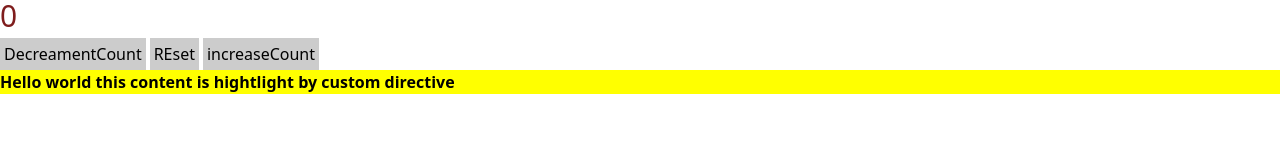
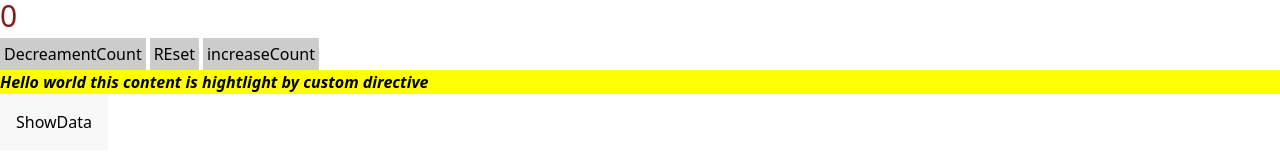
Before and after one commit to gyamficodes/vue-motion, a Vue app: page /learning in a window 1280 px wide. Shown: the part 271-438 px from the top of the page. Built offline with nearby package versions, Linux system fonts and the light colour scheme; the HTML template or start-up script is replaced by a standard one.

Commit message:
learned vue  animtation

```diff
--- /dev/null
+++ b/src/components/AnimationsComp.vue
@@ -0,0 +1,79 @@
+<template>
+  <div>
+    <button @click="handdleShow" class="p-4 bg-[#f8f8f8] text-black">
+      ShowData
+    </button>
+    <Transition name="fade">
+      <h1 v-if="showData">Hello World fade</h1>
+    </Transition>
+    <Transition name="slide-fade">
+      <h1 v-if="showData">Hello World fade</h1>
+    </Transition>
+
+    <Transition name="bounce">
+  <p v-if="showData" style="text-align: center;">
+    Hello here is some bouncy text!
+  </p>
+</Transition>
+  </div>
+</template>
+
+<script setup lang="ts">
+import { ref } from "vue";
+
+const showData = ref<boolean>(false);
+
+const handdleShow = () => {
+  showData.value = !showData.value;
+};
+</script>
+
+<style scoped>
+/* we will explain what these classes do next! */
+.fade-enter-active,
+.fade-leave-active {
+  transition: opacity 0.5s ease;
+}
+
+.fade-enter-from,
+.fade-leave-to {
+  opacity: 0;
+}
+
+
+.slide-fade-enter-active{
+    transition: all 0.3s ease-out;
+}
+
+.slide-fade-leave-active {
+    transition: all 0.8s cubic-bezier(1, 0.5, 0.8, 1);
+}
+
+.slide-fade-enter-from,
+.slide-fade-leave-to {
+transform: translateX(30px);
+opacity: 0;
+}
+
+
+.bounce-enter-active {
+  animation: bounce-in 0.5s;
+}
+.bounce-leave-active {
+  animation: bounce-in 0.5s reverse;
+}
+@keyframes bounce-in {
+  0% {
+    transform: scale(0);
+  }
+  50% {
+    transform: scale(1.25);
+  }
+  100% {
+    transform: scale(1);
+  }
+}
+
+
+
+</style>
--- a/src/components/DirectivesComponent.vue
+++ b/src/components/DirectivesComponent.vue
@@ -45,6 +45,7 @@ const vHighlight = {
     color: black;
     font-weight: bold;
     transition: background-color 0.3s ease;
+    font-style: italic;
 }
 
 
--- a/src/views/LearningView.vue
+++ b/src/views/LearningView.vue
@@ -17,6 +17,7 @@
     <AsyncComp/>
     <CompoComp/>
     <DirectivesComponent/>
+    <AnimationsComp/>
   </div>
 </template>
 
@@ -24,7 +25,8 @@
 <script setup lang="ts">
 import SlotComp from "@/components/SlotAndProvideComp.vue";
 import CompoComp from "@/components/CompoComp.vue";
-import DirectivesComponent from "@/components/directivesComponent.vue";
+import DirectivesComponent from "@/components/DirectivesComponent.vue";
+import AnimationsComp from "@/components/AnimationsComp.vue";
 import {  provide, ref } from "vue";
 import { myInjectionsKeys } from "@/keys/keys";
 import { defineAsyncComponent } from "vue";
```
